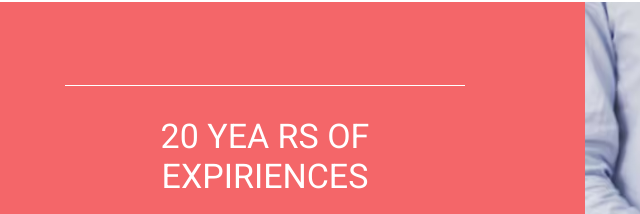
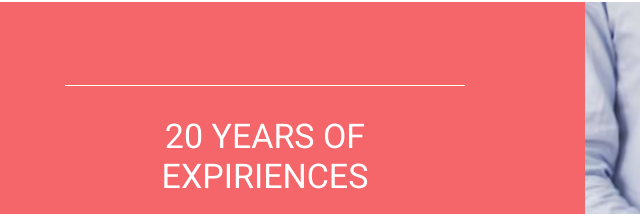
Before and after one commit to ProgrammeRoy/escuelacocinaproject, a website: page index.html in a window 1280 px wide. Shown: the part 209-423 px from the top of the page, 55-695 px from the left. Drawn offline with Linux system fonts and the light colour scheme.

Commit message:
fix phase

```diff
--- a/index.html
+++ b/index.html
@@ -31,7 +31,7 @@
         <div class="bloques__grid">
             <div class="bloque">
                 <div class="bloque__contenido">
-                    <h2 class="bloque__heading">20 yea rs of expiriences</h2>
+                    <h2 class="bloque__heading">20 years of expiriences</h2>
                     <p class="bloque__texto">They support us, always offering the best courses for beginners and experts</p>
                 </div>
             </div>
```
